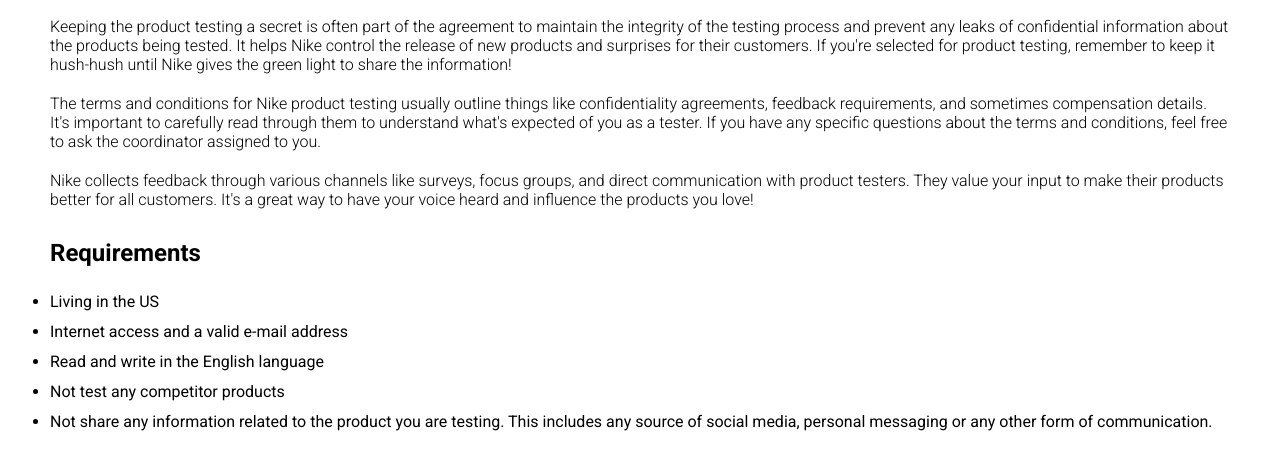
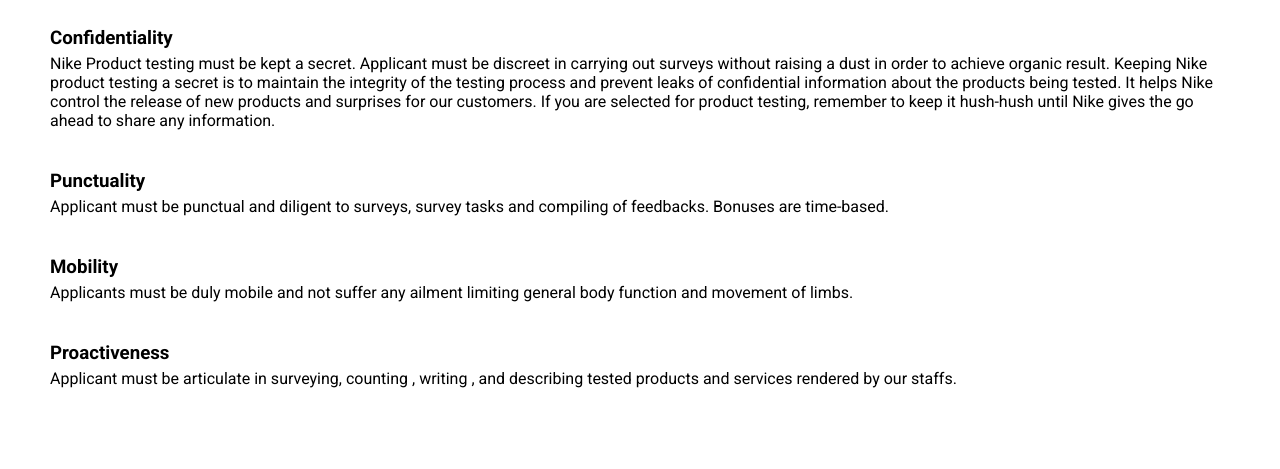
Before and after one commit to Warithlawal/newnike, a plain HTML site: page terms.html in a window 1280 px wide. Shown: the part 159-628 px from the top of the page. Drawn offline with Linux system fonts and the light colour scheme.

Commit message:
Add files via upload

```diff
--- a/style.css
+++ b/style.css
@@ -540,6 +540,10 @@ hr {
 	line-height: 20px;
 }
 
+.terms h3 {
+	margin-bottom: 5px;
+}
+
 @media only screen and (max-width: 500px) {
 
 .menu-collapse {
--- a/terms.html
+++ b/terms.html
@@ -3,7 +3,7 @@
 <head>
 	<meta charset="utf-8">
 	<meta name="viewport" content="width=device-width, initial-scale=1">
-	<title>Terma and Conditions</title>
+	<title>Terms and Conditions</title>
 	<link rel="stylesheet" href="style.css">
 	<link rel="apple-touch-icon" sizes="180x180" href="apple-touch-icon.png">
 	<link rel="preconnect" href="https://fonts.googleapis.com">
@@ -20,26 +20,22 @@
 			<img src="images/nike-logo.jpg">
 			<h2>NIKE TERMS AND CONDITION</h2>
 		</div>
-		<div>
+		<div class="terms">
 			<p>
-				Keeping the product testing a secret is often part of the agreement to maintain the integrity of the testing process and prevent any leaks of confidential information about the products being tested. It helps Nike control the release of new products and surprises for their customers. If you're selected for product testing, remember to keep it hush-hush until Nike gives the green light to share the information!
+				<h3>Confidentiality</h3> Nike Product testing must be kept a secret. Applicant must be discreet in carrying out surveys without raising a dust in order to achieve organic result. Keeping Nike product testing a secret is to maintain the integrity of the testing process and prevent leaks of confidential information about the products being tested. It helps Nike control the release of new products and surprises for our customers. If you are selected for product testing, remember to keep it hush-hush until Nike gives the go ahead to share any information.
+
 			</p>
 			<p>
-				The terms and conditions for Nike product testing usually outline things like confidentiality agreements, feedback requirements, and sometimes compensation details. It's important to carefully read through them to understand what's expected of you as a tester. If you have any specific questions about the terms and conditions, feel free to ask the coordinator assigned to you.
+				<h3>Punctuality</h3> Applicant must be punctual and diligent to surveys, survey tasks and compiling of feedbacks. Bonuses are time-based.
 			</p>
 			<p>
-				Nike collects feedback through various channels like surveys, focus groups, and direct communication with product testers. They value your input to make their products better for all customers. It's a great way to have your voice heard and influence the products you love!
+				<h3>Mobility</h3> Applicants must be duly mobile and not suffer any ailment limiting general body function and movement of limbs.
+			</p>
+
+			<p>
+				<h3>Proactiveness</h3> Applicant must be articulate in surveying, counting , writing , and describing tested products and services rendered by our staffs.
 			</p>
 		</div>
-
-		<h2>Requirements</h2>
-		<ul>
-			<li>Living in the US</li>
-			<li>Internet access and a valid e-mail address</li>
-			<li>Read and write in the English language</li>
-			<li>Not test any competitor products</li>
-			<li>Not share any information related to the product you are testing. This includes any source of social media, personal messaging or any other form of communication.</li>
-		</ul>
 	</main>
 
 </body>
```
